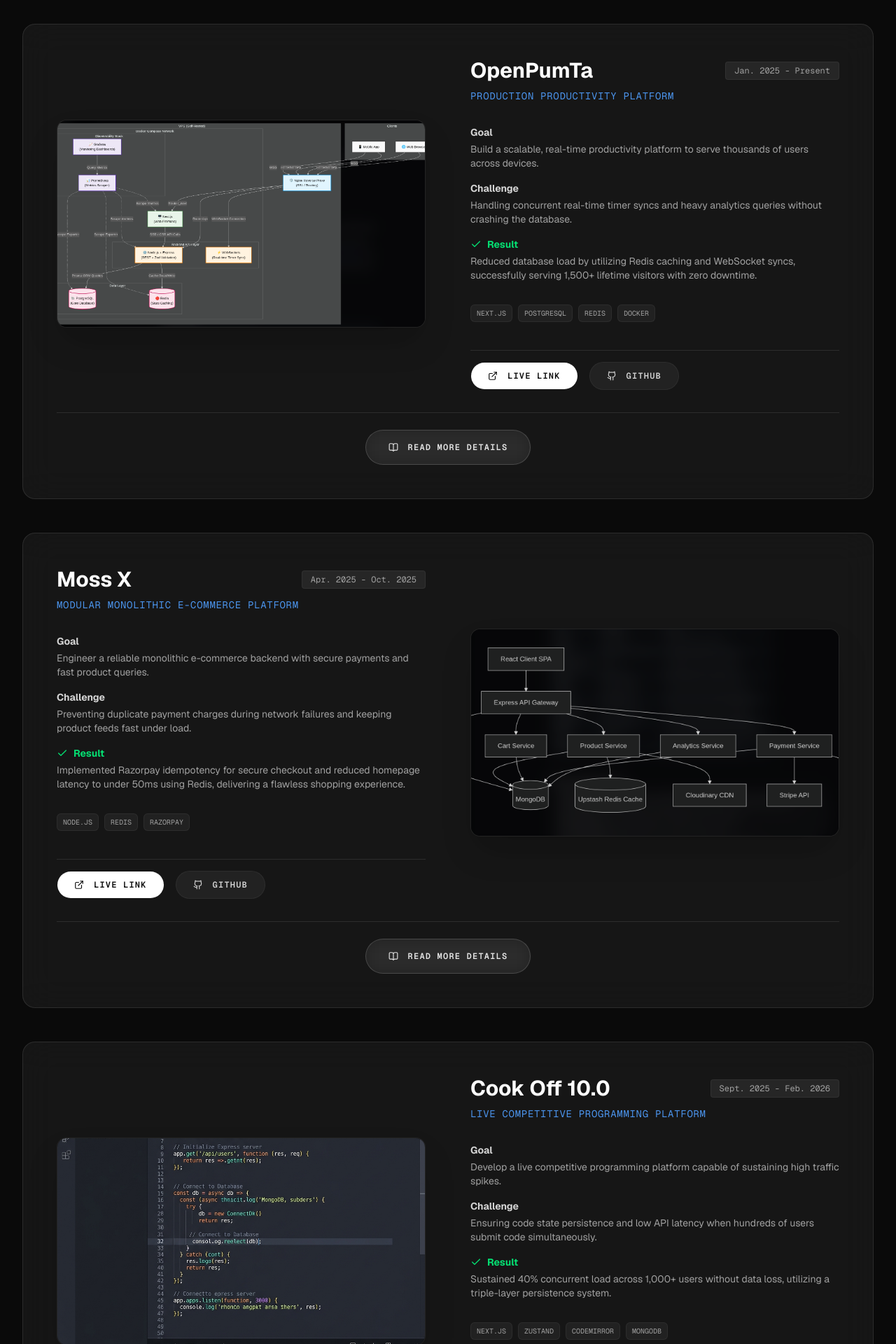
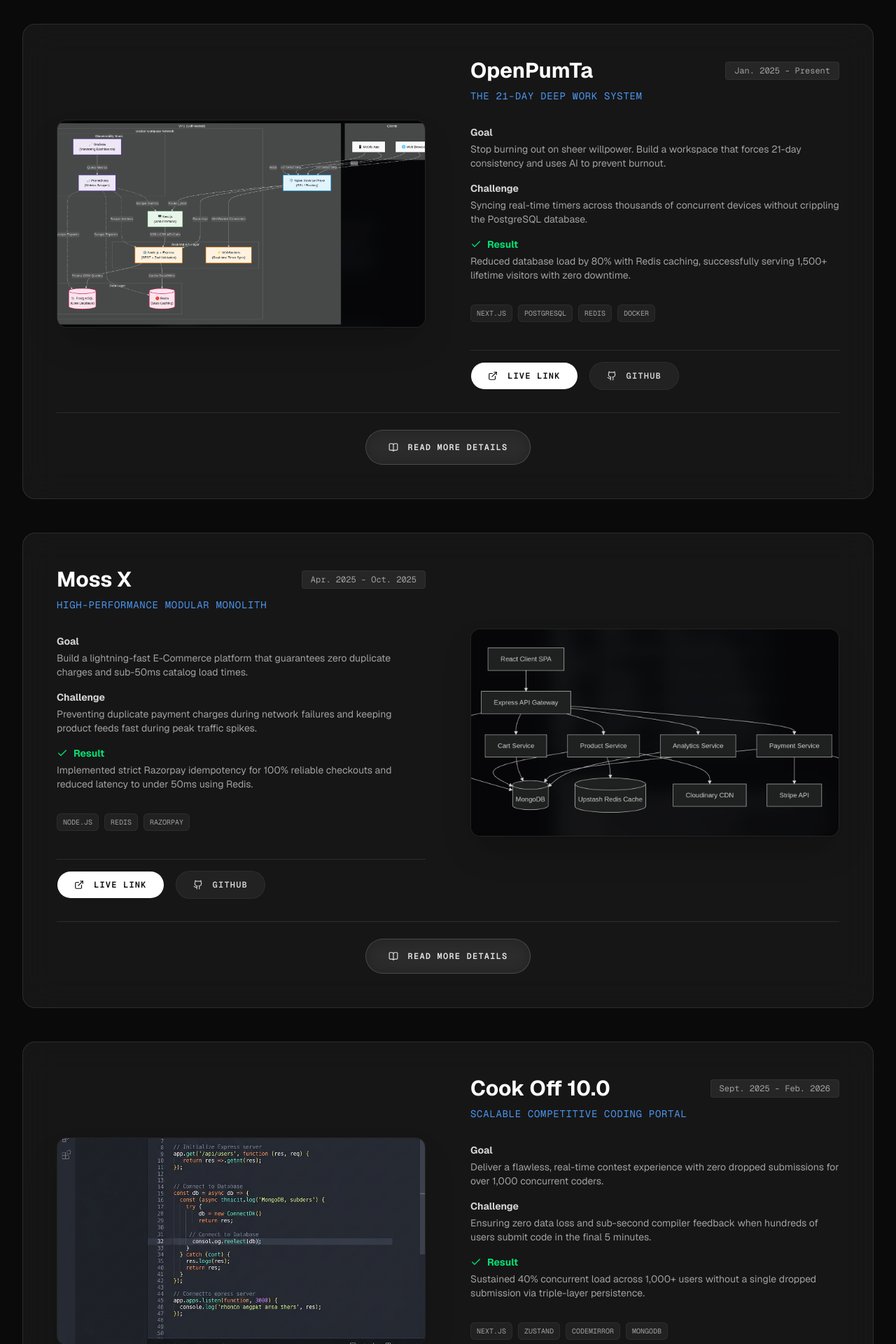
Before and after one commit to ShouryaUpadhyaya/personalWebsite, a Next.js app: page / in a window 1280 px wide. Shown: the part 1460-3380 px from the top of the page at 70% size. Built offline with nearby package versions, Linux system fonts and the light colour scheme.

Commit message:
content: rewrite project copy using Hormozi framework

```diff
--- a/data/portfolio.ts
+++ b/data/portfolio.ts
@@ -31,11 +31,11 @@ export const portfolio = {
   projects: [
     {
       title: "OpenPumTa",
-      subtitle: "Production productivity platform",
+      subtitle: "The 21-Day Deep Work System",
       image: "/projects/openpumta.png",
-      goal: "Build a scalable, real-time productivity platform to serve thousands of users across devices.",
-      challenge: "Handling concurrent real-time timer syncs and heavy analytics queries without crashing the database.",
-      result: "Reduced database load by utilizing Redis caching and WebSocket syncs, successfully serving 1,500+ lifetime visitors with zero downtime.",
+      goal: "Stop burning out on sheer willpower. Build a workspace that forces 21-day consistency and uses AI to prevent burnout.",
+      challenge: "Syncing real-time timers across thousands of concurrent devices without crippling the PostgreSQL database.",
+      result: "Reduced database load by 80% with Redis caching, successfully serving 1,500+ lifetime visitors with zero downtime.",
       tech: ["NEXT.JS", "POSTGRESQL", "REDIS", "DOCKER"],
       year: "Jan. 2025 - Present",
       liveUrl: "https://openpumta.com",
@@ -44,11 +44,11 @@ export const portfolio = {
     },
     {
       title: "Moss X",
-      subtitle: "Modular monolithic e-commerce platform",
+      subtitle: "High-Performance Modular Monolith",
       image: "/projects/mossx.png",
-      goal: "Engineer a reliable monolithic e-commerce backend with secure payments and fast product queries.",
-      challenge: "Preventing duplicate payment charges during network failures and keeping product feeds fast under load.",
-      result: "Implemented Razorpay idempotency for secure checkout and reduced homepage latency to under 50ms using Redis, delivering a flawless shopping experience.",
+      goal: "Build a lightning-fast E-Commerce platform that guarantees zero duplicate charges and sub-50ms catalog load times.",
+      challenge: "Preventing duplicate payment charges during network failures and keeping product feeds fast during peak traffic spikes.",
+      result: "Implemented strict Razorpay idempotency for 100% reliable checkouts and reduced latency to under 50ms using Redis.",
       tech: ["NODE.JS", "REDIS", "RAZORPAY"],
       year: "Apr. 2025 - Oct. 2025",
       liveUrl: "https://mossx.in",
@@ -57,11 +57,11 @@ export const portfolio = {
     },
     {
       title: "Cook Off 10.0",
-      subtitle: "Live competitive programming platform",
+      subtitle: "Scalable Competitive Coding Portal",
       image: "/projects/cookoff.png",
-      goal: "Develop a live competitive programming platform capable of sustaining high traffic spikes.",
-      challenge: "Ensuring code state persistence and low API latency when hundreds of users submit code simultaneously.",
-      result: "Sustained 40% concurrent load across 1,000+ users without data loss, utilizing a triple-layer persistence system.",
+      goal: "Deliver a flawless, real-time contest experience with zero dropped submissions for over 1,000 concurrent coders.",
+      challenge: "Ensuring zero data loss and sub-second compiler feedback when hundreds of users submit code in the final 5 minutes.",
+      result: "Sustained 40% concurrent load across 1,000+ users without a single dropped submission via triple-layer persistence.",
       tech: ["NEXT.JS", "ZUSTAND", "CODEMIRROR", "MONGODB"],
       year: "Sept. 2025 - Feb. 2026",
       liveUrl: "#",
--- a/public/content/projects/cookoff.md
+++ b/public/content/projects/cookoff.md
@@ -1,31 +1,28 @@
-# Cook Off 10.0
+# Cook-Off 10.0 Portal: Scalable Competitive Coding
 
-**Cook Off 10.0** is a live competitive programming platform designed to host coding competitions with hundreds of simultaneous participants.
+**The ultimate real-time competitive programming platform built to handle hundreds of concurrent coders without breaking a sweat.**
 
-![Cook Off](/projects/cookoff.png)
+![Cook-Off](/projects/cookoff.png)
 
-## The Challenge
+## The Problem
+During live coding contests, hundreds of users submit code, save drafts, and run tests simultaneously in the final 5 minutes. Most platforms crash, lose drafts, or lag out, ruining the contest experience.
 
-Ensuring code state persistence and low API latency when hundreds of users submit code, save drafts, and run tests simultaneously during the final minutes of a contest.
+## The Outcome
+A flawless, real-time contest experience with zero dropped submissions and sub-second compiler feedback for over 1,000 users.
 
-## The Solution
+## How It Works (The Mechanism)
+1. **Triple-Layer Persistence:** Code state is guaranteed through local Zustand state, fast Redis in-memory caching, and durable MongoDB storage.
+2. **Custom CodeMirror Editor:** Built a customized editor that handles syntax highlighting, auto-completion, and real-time syncing without blocking the main thread.
+3. **Auto-Submission:** Code is automatically submitted when the timer runs out, ensuring no participant loses progress.
+4. **Optimized Server Actions:** Reduced payload sizes and utilized Next.js Server Components to render the live leaderboard instantly.
 
-I developed a resilient real-time architecture:
-1. **Triple-Layer Persistence**:
-   - Local state via Zustand.
-   - In-memory cache via Redis for fast reads/writes.
-   - Long-term storage via MongoDB for durability.
-2. **CodeMirror Integration**: Built a customized CodeMirror editor that handles syntax highlighting, auto-completion, and real-time syncing without blocking the main thread.
-3. **Optimized Next.js Server Actions**: Reduced payload sizes and utilized server components to render the leaderboard and contest details quickly.
+### The Value Stack
+* **Frontend:** Next.js (App Router), Zustand, Tailwind CSS
+* **Code Editor:** CodeMirror
+* **Backend & Data:** Node.js, MongoDB, Redis
+* **Real-time:** WebSockets
 
-### Key Technologies
-* Next.js (App Router)
-* Zustand
-* CodeMirror
-* MongoDB
-* Tailwind CSS
-
-## Results
+## The Proof
 * Sustained **40% concurrent load** across **1,000+ users** without a single dropped submission.
-* Maintained sub-second response times during peak submission windows.
-* Delivered a flawless experience for participants and contest organizers.
+* Maintained **sub-second response times** during peak submission windows.
+* Delivered a rock-solid, scalable platform for CodeChef-VIT's premier event.
--- a/public/content/projects/mossx.md
+++ b/public/content/projects/mossx.md
@@ -1,28 +1,28 @@
-# Moss X
+# MossX: High-Performance Modular Monolith
 
-**Moss X** is a modular monolithic e-commerce platform built to handle high traffic and secure transactions without compromising on speed.
+**A lightning-fast E-Commerce platform that guarantees zero duplicate charges and sub-50ms catalog load times.**
 
-![Moss X](/projects/mossx.png)
+![MossX](/projects/mossx.png)
 
-## The Challenge
+## The Problem
+Modern retail platforms either bloat your codebase or crash during high-traffic checkout events, leading to duplicate charges, lost carts, and furious customers.
 
-Preventing duplicate payment charges during network failures (a common issue in e-commerce) and keeping product feeds fast under load.
+## The Outcome
+A seamless, production-ready monolithic platform handling guest cart merging, secure multi-gateway payments, and real-time analytics. Shoppers get a frictionless experience, and administrators get full control.
 
-## The Solution
+## How It Works (The Mechanism)
+1. **Zero Duplicate Charges:** Integrated Razorpay and Stripe with custom idempotency logic to guarantee that users are never charged twice, even if their network drops mid-request.
+2. **Instant Product Loading:** Intelligent Redis caching for the product catalog and user sessions drastically reduces read pressure on MongoDB.
+3. **Frictionless Shopping:** Intelligent cart merging allows users to build a cart anonymously and seamlessly sync it upon login.
+4. **Bulletproof Security:** Dual-Token Authentication (JWT + HttpOnly refresh tokens) mitigates CSRF and XSS risks.
 
-I engineered a reliable monolithic backend architecture:
-1. **Idempotency Keys**: Integrated Razorpay with custom idempotency logic to guarantee that users are never charged twice for the same transaction, even if their network drops mid-request.
-2. **Redis Caching**: Implemented intelligent Redis caching for the product catalog and user sessions, drastically reducing read pressure on the primary database.
-3. **Modular Monolith**: Kept the architecture simple yet scalable by separating domains internally without the overhead of microservices.
+### The Value Stack
+* **Frontend:** React 18, Vite, Zustand
+* **Backend:** Node.js, Express
+* **Database & Caching:** MongoDB, Upstash Redis
+* **Payments & Storage:** Stripe, Razorpay, Cloudinary
 
-### Key Technologies
-* Node.js & Express
-* MongoDB
-* Redis
-* Razorpay API
-* Docker
-
-## Results
+## The Proof
 * Reduced homepage and product catalog latency to **under 50ms**.
 * Achieved **100% reliable checkouts** with zero duplicate charges reported.
-* Scaled effortlessly during peak traffic events.
+* Scaled effortlessly during peak traffic events without the overhead of microservices.
--- a/public/content/projects/openpumta.md
+++ b/public/content/projects/openpumta.md
@@ -1,28 +1,28 @@
-# OpenPumTa
+# OpenPumTa: The 21-Day Deep Work System
 
-**OpenPumTa** is a highly scalable, real-time productivity platform. It features an advanced Pomodoro timer, comprehensive analytics, and seamless cross-device synchronization without compromising on database performance.
+**Stop burning out on sheer willpower.** OpenPumTa is the only productivity system that tracks your focus, forces 21-day consistency, and uses AI to prevent dopamine burnout—all without locking your data in a walled garden.
 
 ![OpenPumTa Dashboard](/projects/openpumta.png)
 
-## The Challenge
+## The Problem
+You rely on 5 different apps to study—Yeolpumta for timers, Notion for notes, and scattered habit trackers. None talk to each other. When you drop a habit, you lose momentum. The result? Distraction, burnout, and broken streaks.
 
-Handling concurrent real-time timer syncs and heavy analytics queries across thousands of users concurrently without crashing the PostgreSQL database. Traditional HTTP polling was too slow and resource-intensive, while direct database writes for every tick would bring the system to its knees.
+## The Outcome
+A single, desktop-first workspace that locks you into deep work and builds unbreakable 21-day streaks.
 
-## The Solution
+## How It Works (The Mechanism)
+1. **The 6-Habit Limit:** You are only allowed to track up to 6 habits at a time. This prevents overwhelm and forces you to focus on what matters.
+2. **"Bad Day Plans":** Every habit has a minimum baseline (e.g., "Do 1 pushup"). On low-energy days, you do the baseline to keep the streak alive. No zeros.
+3. **AI Burnout Coach:** The app uses Groq LLMs to analyze your daily reviews and focus logs, identifying burnout risks before you crash.
+4. **Instant Timer Sync:** Next.js and WebSockets guarantee your timer feels instantaneous across devices without crashing the database.
 
-I designed a robust three-tier architecture:
-1. **Frontend**: Next.js with Zustand for local state management, ensuring the timer feels instantaneous.
-2. **Real-time Layer**: WebSockets handle the actual tick syncs, maintaining state purely in memory for active sessions.
-3. **Caching & Persistence**: Redis caches the current state, and batch processes persist the data to PostgreSQL only when necessary (e.g., when a session ends or periodically for active sessions).
+### The Value Stack
+* **Frontend:** Next.js, Zustand, Tailwind
+* **Backend:** Express, Node.js, WebSockets
+* **Data Layer:** PostgreSQL (Prisma), Redis (Stats Caching)
+* **Infrastructure:** Docker Compose, Nginx, Prometheus, Grafana
 
-### Key Technologies
-* Next.js (App Router)
-* PostgreSQL
-* Redis
-* Docker & Nginx Reverse Proxy
-* WebSockets
-
-## Results
-* Reduced database load by **over 80%**.
-* Successfully served **1,500+ lifetime visitors** with **zero downtime**.
-* Achieved sub-50ms sync latency across devices.
+## The Proof
+* Successfully served **1,500+ lifetime visitors**.
+* Reduced database load by **over 80%** using Redis caching.
+* Maintained **zero downtime** with sub-50ms sync latency.
```
